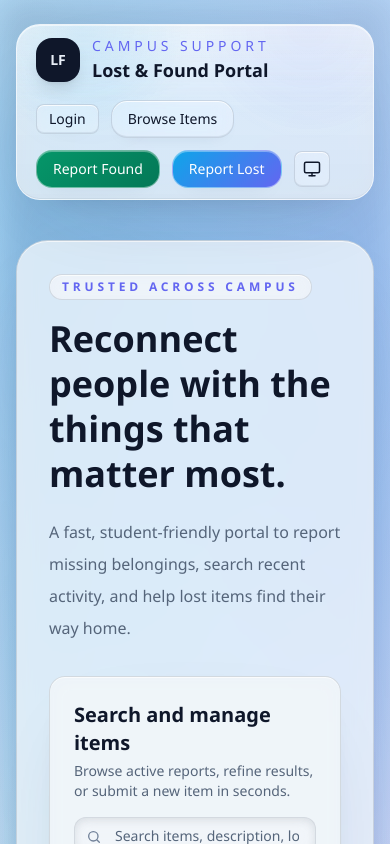
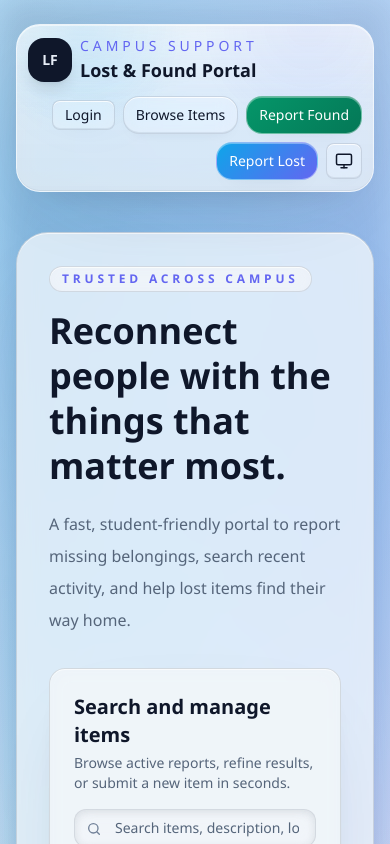
Before and after one commit to neelAF/lost-found-portal, a Next.js app: page / in a window 390 px wide. Shown: the top 844 px of the page. Built offline with nearby package versions, Linux system fonts and the light colour scheme; no server answers; the database is empty.

Commit message:
Fix navbar responsive desktop-view behavior

```diff
--- a/app/components/home-page.tsx
+++ b/app/components/home-page.tsx
@@ -248,24 +248,24 @@ export function HomePage({ items }: HomePageProps) {
       <div className="relative z-10 mx-auto flex min-h-screen w-full max-w-7xl flex-col px-4 pb-16 pt-6">
         <header className="navbar-glass sticky top-4 z-50 mx-auto w-full max-w-7xl rounded-2xl">
           <span aria-hidden="true" className="navbar-glass-backdrop" />
-          <div className="relative z-10 flex flex-col items-stretch justify-between gap-4 px-5 py-3 lg:flex-row lg:items-center">
-            <Link href="/" className="flex min-w-0 items-center gap-3 text-[var(--text)]">
-              <div className="flex h-11 w-11 items-center justify-center rounded-2xl bg-[var(--text)] text-sm font-semibold text-[var(--background)] shadow-lg shadow-[var(--shadow)]">
+          <div className="relative z-10 flex flex-wrap items-center justify-between gap-x-3 gap-y-3 px-3 py-3 sm:px-5 lg:flex-nowrap">
+            <Link href="/" className="flex min-w-0 shrink items-center gap-2 text-[var(--text)] sm:gap-3">
+              <div className="flex h-11 w-11 shrink-0 items-center justify-center rounded-2xl bg-[var(--text)] text-sm font-semibold text-[var(--background)] shadow-lg shadow-[var(--shadow)]">
                 LF
               </div>
-              <div>
+              <div className="min-w-0">
                 <p className="text-sm font-medium uppercase tracking-[0.28em] eyebrow">
                   Campus Support
                 </p>
-                <h1 className="text-lg font-semibold text-[var(--text)]">
+                <h1 className="truncate text-lg font-semibold text-[var(--text)]">
                   Lost &amp; Found Portal
                 </h1>
               </div>
             </Link>
 
-            <nav className="flex flex-wrap items-center justify-start gap-3 lg:justify-end">
+            <nav className="ml-auto flex min-w-0 flex-nowrap items-center justify-end gap-2 max-[560px]:flex-wrap lg:gap-3">
               {sessionStatus === "authenticated" ? (
-                <div className="flex flex-wrap items-center gap-3">
+                <div className="flex shrink-0 flex-nowrap items-center gap-2 lg:gap-3">
                   <span
                     className="navbar-user-avatar relative inline-flex h-11 w-11 shrink-0 items-center justify-center overflow-hidden rounded-full text-base font-bold text-white"
                     title={currentUser?.name || currentUser?.email || "User"}
@@ -285,16 +285,16 @@ export function HomePage({ items }: HomePageProps) {
                   </span>
                   <Link
                     href="/profile"
-                    className="glass rounded-2xl border border-white/25 bg-white/10 px-4 py-2 text-sm font-medium text-[var(--text)] shadow-[0_8px_24px_-18px_rgba(59,130,246,0.65)] hover:text-[var(--text)]"
+                    className="glass shrink-0 whitespace-nowrap rounded-2xl border border-white/25 bg-white/10 px-3 py-2 text-sm font-medium text-[var(--text)] shadow-[0_8px_24px_-18px_rgba(59,130,246,0.65)] hover:text-[var(--text)] lg:px-4"
                   >
                     Profile
                   </Link>
                 </div>
               ) : (
-                <div className="flex flex-wrap items-center gap-3">
+                <div className="flex shrink-0 flex-nowrap items-center gap-2 lg:gap-3">
                   <Link
                     href="/login"
-                    className="glass rounded-lg px-3 py-1 text-sm font-medium text-[var(--text)] hover:text-[var(--text)]"
+                    className="glass shrink-0 whitespace-nowrap rounded-lg px-3 py-1 text-sm font-medium text-[var(--text)] hover:text-[var(--text)]"
                   >
                     Login
                   </Link>
@@ -302,14 +302,14 @@ export function HomePage({ items }: HomePageProps) {
               )}
               <a
                 href="#recent-items"
-                className="glass rounded-2xl border border-white/25 bg-white/10 px-4 py-2 text-sm font-medium text-[var(--text)] shadow-[0_8px_24px_-18px_rgba(59,130,246,0.65)] hover:text-[var(--text)]"
+                className="glass shrink-0 whitespace-nowrap rounded-2xl border border-white/25 bg-white/10 px-3 py-2 text-sm font-medium text-[var(--text)] shadow-[0_8px_24px_-18px_rgba(59,130,246,0.65)] hover:text-[var(--text)] lg:px-4"
               >
                 Browse Items
               </a>
               <button
                 type="button"
                 onClick={() => handleProtectedNavigation("/report-found")}
-                className="navbar-action-button btn-success group relative isolate overflow-hidden rounded-2xl border border-cyan-300/25 bg-white/10 px-4 py-2 text-sm font-medium shadow-[0_8px_24px_-18px_rgba(34,211,238,0.75)] before:absolute before:inset-0 before:-z-10 before:bg-gradient-to-r before:from-cyan-300/0 before:via-blue-400/0 before:to-indigo-400/0 before:opacity-0 hover:border-cyan-200/55 hover:shadow-[0_0_0_1px_rgba(34,211,238,0.2),0_14px_34px_-16px_rgba(34,211,238,0.98),0_0_34px_-14px_rgba(79,70,229,0.86)] hover:before:bg-gradient-to-r hover:before:from-cyan-300/22 hover:before:via-blue-400/20 hover:before:to-indigo-400/18 hover:before:opacity-100"
+                className="navbar-action-button btn-success group relative isolate shrink-0 overflow-hidden whitespace-nowrap rounded-2xl border border-cyan-300/25 bg-white/10 px-3 py-2 text-sm font-medium shadow-[0_8px_24px_-18px_rgba(34,211,238,0.75)] before:absolute before:inset-0 before:-z-10 before:bg-gradient-to-r before:from-cyan-300/0 before:via-blue-400/0 before:to-indigo-400/0 before:opacity-0 hover:border-cyan-200/55 hover:shadow-[0_0_0_1px_rgba(34,211,238,0.2),0_14px_34px_-16px_rgba(34,211,238,0.98),0_0_34px_-14px_rgba(79,70,229,0.86)] hover:before:bg-gradient-to-r hover:before:from-cyan-300/22 hover:before:via-blue-400/20 hover:before:to-indigo-400/18 hover:before:opacity-100 lg:px-4"
               >
                 <span className="relative z-10 block">
                   Report Found
@@ -318,7 +318,7 @@ export function HomePage({ items }: HomePageProps) {
               <button
                 type="button"
                 onClick={() => handleProtectedNavigation("/report-lost")}
-                className="navbar-action-button btn-primary group relative isolate overflow-hidden rounded-2xl border border-pink-300/25 bg-white/10 px-4 py-2 text-sm font-medium shadow-[0_8px_24px_-18px_rgba(244,63,94,0.75)] before:absolute before:inset-0 before:-z-10 before:bg-gradient-to-r before:from-pink-300/0 before:via-blue-400/0 before:to-indigo-400/0 before:opacity-0 hover:border-pink-200/55 hover:shadow-[0_0_0_1px_rgba(96,165,250,0.2),0_14px_34px_-16px_rgba(244,63,94,0.96),0_0_34px_-14px_rgba(79,70,229,0.86)] hover:before:bg-gradient-to-r hover:before:from-pink-300/20 hover:before:via-blue-400/18 hover:before:to-indigo-400/18 hover:before:opacity-100"
+                className="navbar-action-button btn-primary group relative isolate shrink-0 overflow-hidden whitespace-nowrap rounded-2xl border border-pink-300/25 bg-white/10 px-3 py-2 text-sm font-medium shadow-[0_8px_24px_-18px_rgba(244,63,94,0.75)] before:absolute before:inset-0 before:-z-10 before:bg-gradient-to-r before:from-pink-300/0 before:via-blue-400/0 before:to-indigo-400/0 before:opacity-0 hover:border-pink-200/55 hover:shadow-[0_0_0_1px_rgba(96,165,250,0.2),0_14px_34px_-16px_rgba(244,63,94,0.96),0_0_34px_-14px_rgba(79,70,229,0.86)] hover:before:bg-gradient-to-r hover:before:from-pink-300/20 hover:before:via-blue-400/18 hover:before:to-indigo-400/18 hover:before:opacity-100 lg:px-4"
               >
                 <span className="relative z-10 block">
                   Report Lost
--- a/app/components/theme-toggle.tsx
+++ b/app/components/theme-toggle.tsx
@@ -39,7 +39,7 @@ export default function ThemeToggle() {
     <button
       type="button"
       onClick={cycleTheme}
-      className="glass rounded-lg p-2 text-[var(--text)]"
+      className="glass shrink-0 rounded-lg p-2 text-[var(--text)]"
       aria-label={`Current theme: ${theme}`}
       title={`Theme: ${theme}`}
     >
```
